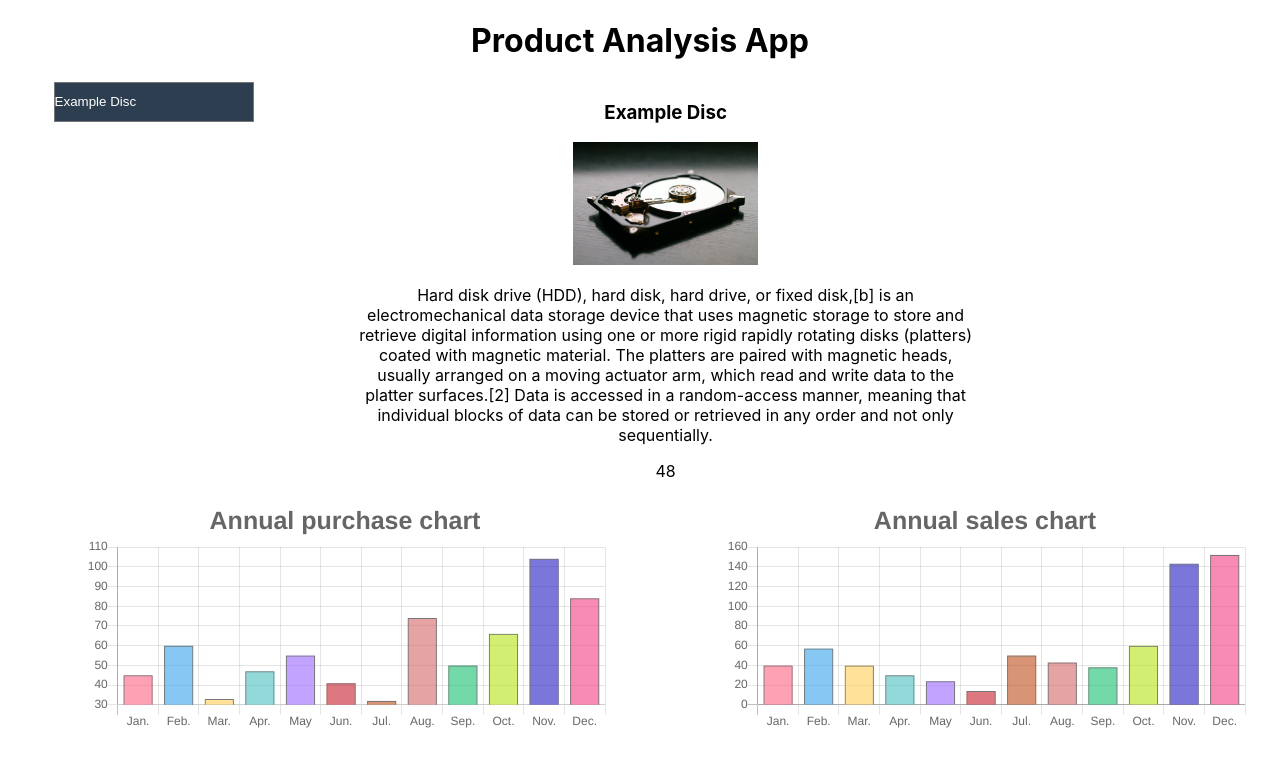
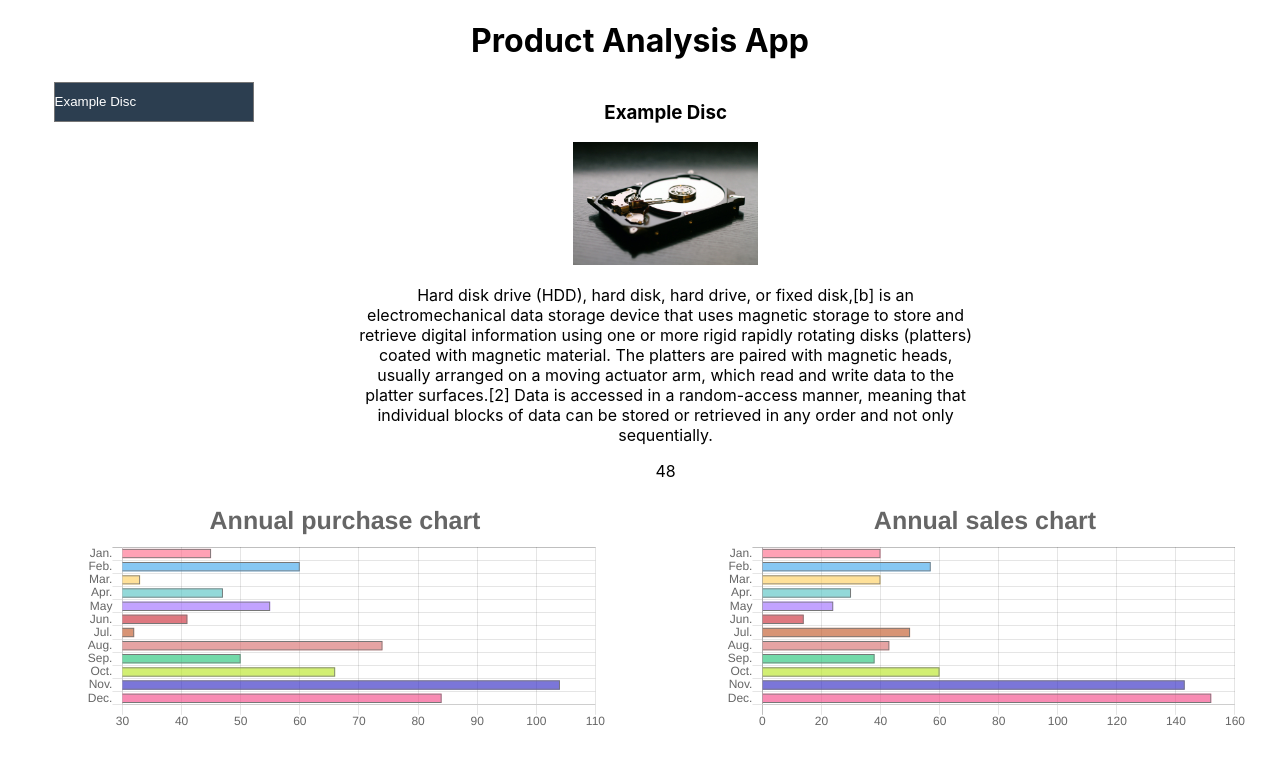
Before and after one commit to Spearek/React-Product-analisis-APP, a React (Create React App) app in the folder analysis-app/: page / in a window 1280 px wide. Shown: the top 766 px of the page. Built offline with nearby package versions, Linux system fonts and the light colour scheme.

Commit message:
Chart type changed

```diff
--- a/analysis-app/src/components/Chart/Chart.js
+++ b/analysis-app/src/components/Chart/Chart.js
@@ -1,5 +1,5 @@
 import React from 'react';
-import {Bar, Doughnut, Line, Pie} from 'react-chartjs-2';
+import {Bar, Doughnut, Line, Pie, HorizontalBar} from 'react-chartjs-2';
 import './Chart.css'
 
 
@@ -60,7 +60,7 @@ const chart = (props) => {
 
     return (
     <div className="chart">
-        <Bar
+        <HorizontalBar
         data={chartData}
         options={chartOptions}
          />
```
